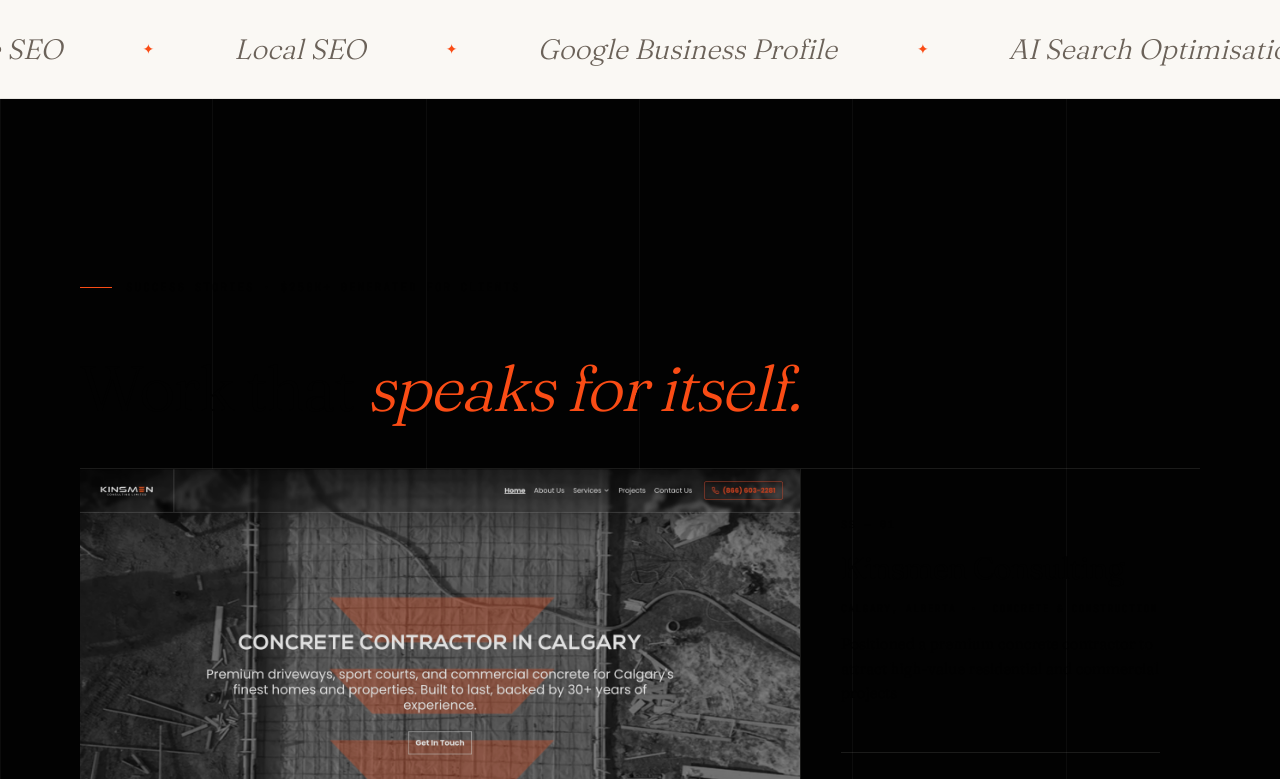
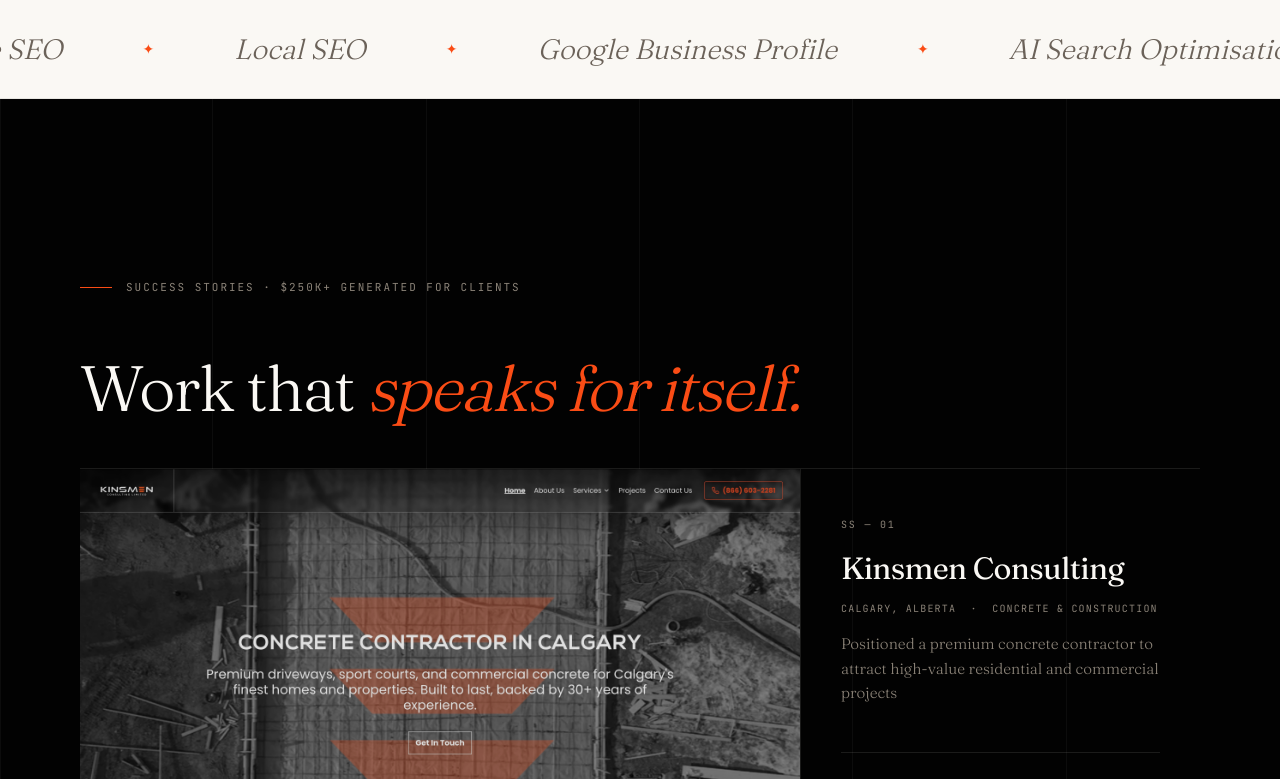
Before and after one commit to ScaleCRMCO/scaleseo, a Next.js app: page / in a window 1280 px wide. Shown: the part 801-1580 px from the top of the page. Built offline with nearby package versions, Linux system fonts and the light colour scheme.

Commit message:
Update globals.css

```diff
--- a/src/app/globals.css
+++ b/src/app/globals.css
@@ -15,8 +15,8 @@
   --line-strong: rgba(15, 13, 11, 0.18);
   /* Dark section variants (used on alternating sections) */
   --bg-dark: #020202;
-  --ink-on-dark: #020202;
-  --ink-dim-on-dark: #020202;
+  --ink-on-dark: #FAF8F4;
+  --ink-dim-on-dark: #8B8378;
   --line-on-dark: rgba(250, 248, 244, 0.1);
   --line-strong-on-dark: rgba(250, 248, 244, 0.22);
   /* Fonts */
```
